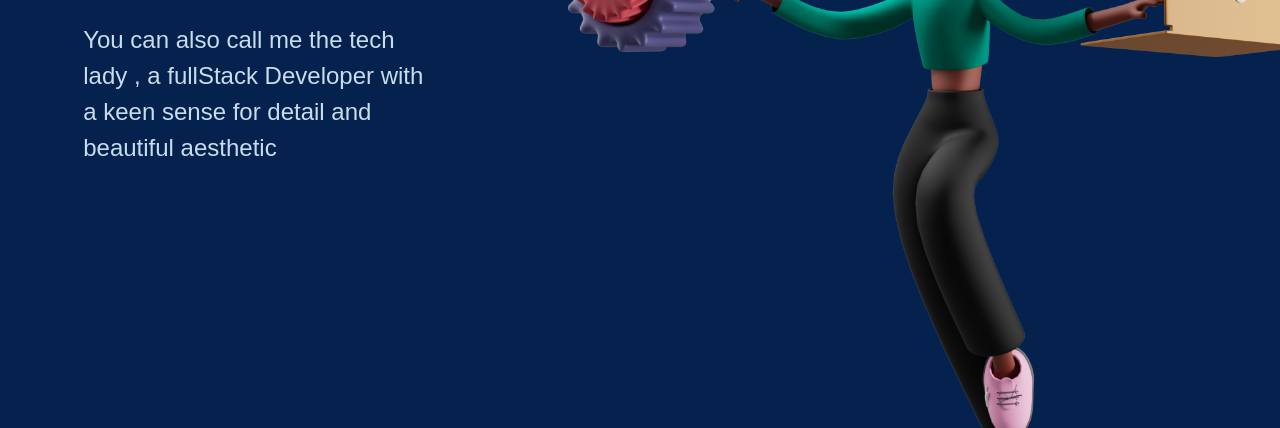
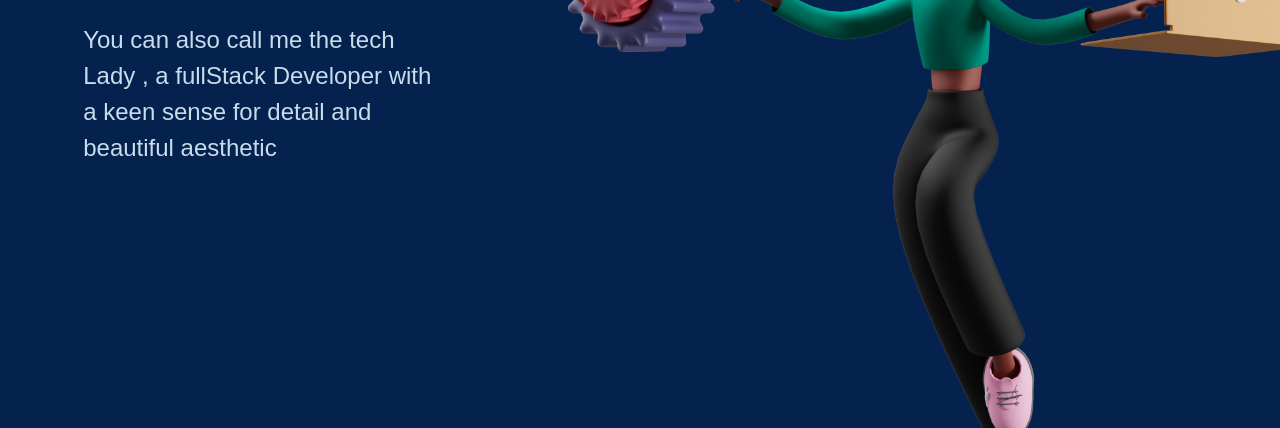
Before and after one commit to reinelic/Portfolio, a website: page index.html in a window 1280 px wide. Shown: the part 372-800 px from the top of the page. Drawn offline with nearby package versions, Linux system fonts and the light colour scheme; a web font is replaced by a local one.

Commit message:
my ready portfolio

```diff
--- a/index.html
+++ b/index.html
@@ -63,7 +63,7 @@
           <div class=" hero__info col-md-4  align-items-center justify-content-center">
 
             <p class="heroworld">   Howdy, I am Reine!  </p>
-            <p> You can also call me the tech lady , a  fullStack Developer with a keen sense for  detail and
+            <p> You can also call me the tech Lady , a  fullStack Developer with a keen sense for  detail and
                beautiful aesthetic </p>
 
 
```
